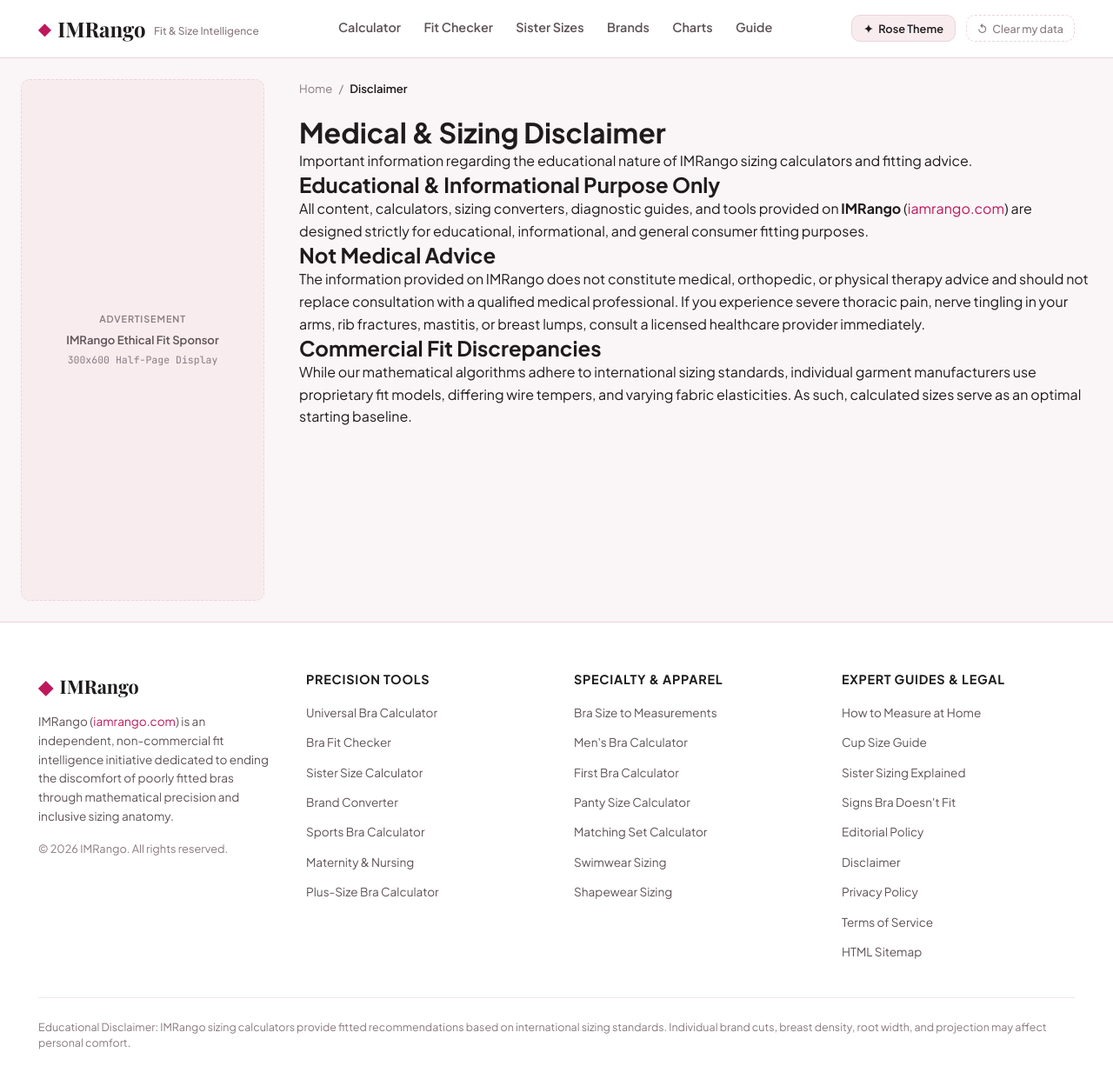
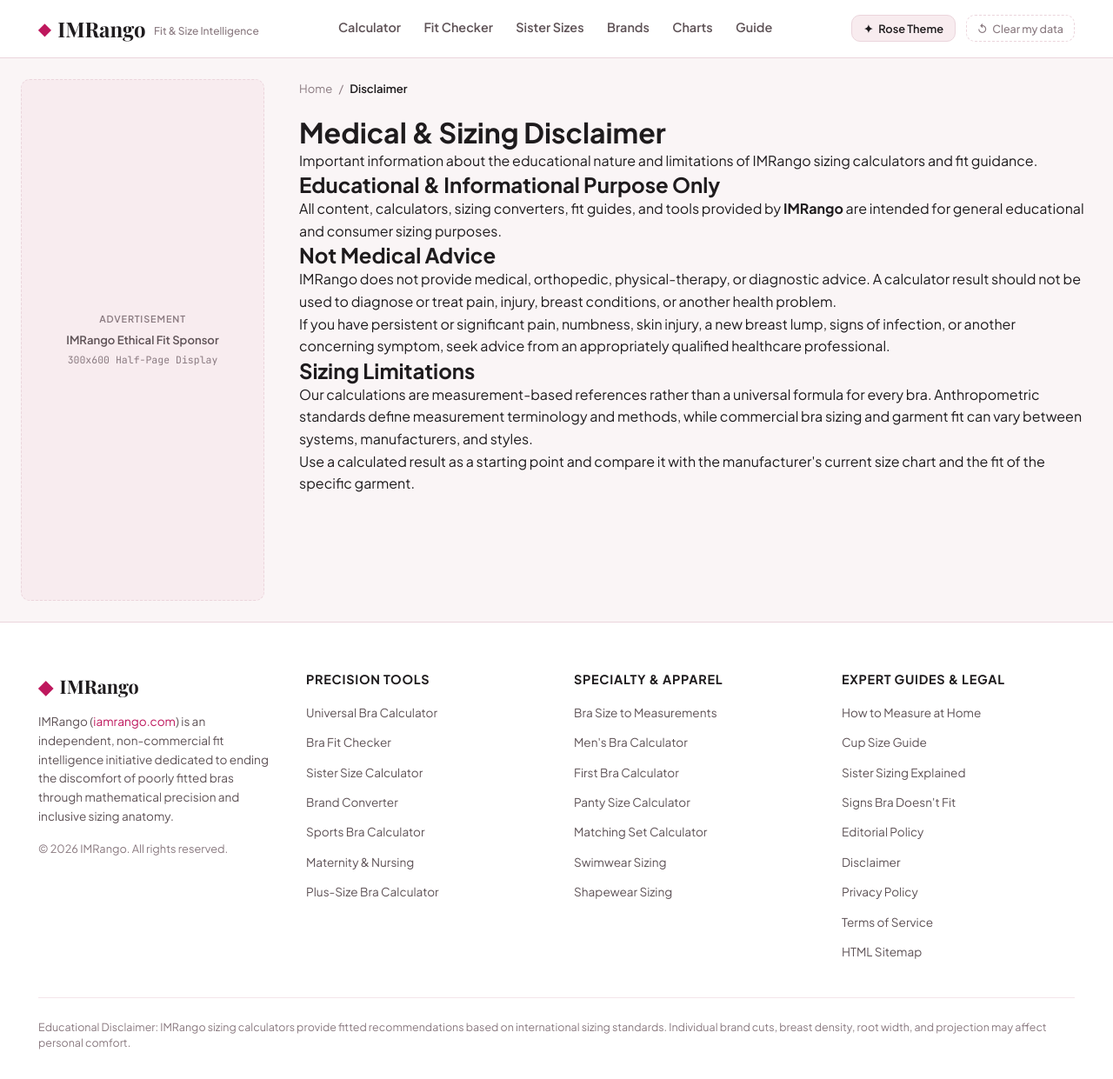
Before and after one commit to sharpedge74-cmyk/Bra-Size-Pro, a Jekyll site: the page built from _pages/disclaimer.html, in a window 1280 px wide and 1241 px high. Shown: the whole window at 87% size. Built offline with Jekyll 4.4.1, drawn with Linux system fonts in a browser that asks for light colours; some web fonts are replaced.

Commit message:
Align trust and editorial policy wording

```diff
--- a/_pages/disclaimer.html
+++ b/_pages/disclaimer.html
@@ -1,22 +1,18 @@
 ---
 layout: page
 title: "Medical & Sizing Disclaimer"
-description: "Important information regarding the educational nature of IMRango sizing calculators and fitting advice."
+description: "Important information about the educational nature and limitations of IMRango sizing calculators and fit guidance."
 permalink: /disclaimer
 breadcrumb_label: "Disclaimer"
 ---
 
 <h2>Educational & Informational Purpose Only</h2>
-<p>
-  All content, calculators, sizing converters, diagnostic guides, and tools provided on <strong>IMRango</strong> (<a href="https://iamrango.com">iamrango.com</a>) are designed strictly for educational, informational, and general consumer fitting purposes.
-</p>
+<p>All content, calculators, sizing converters, fit guides, and tools provided by <strong>IMRango</strong> are intended for general educational and consumer sizing purposes.</p>
 
 <h2>Not Medical Advice</h2>
-<p>
-  The information provided on IMRango does not constitute medical, orthopedic, or physical therapy advice and should not replace consultation with a qualified medical professional. If you experience severe thoracic pain, nerve tingling in your arms, rib fractures, mastitis, or breast lumps, consult a licensed healthcare provider immediately.
-</p>
+<p>IMRango does not provide medical, orthopedic, physical-therapy, or diagnostic advice. A calculator result should not be used to diagnose or treat pain, injury, breast conditions, or another health problem.</p>
+<p>If you have persistent or significant pain, numbness, skin injury, a new breast lump, signs of infection, or another concerning symptom, seek advice from an appropriately qualified healthcare professional.</p>
 
-<h2>Commercial Fit Discrepancies</h2>
-<p>
-  While our mathematical algorithms adhere to international sizing standards, individual garment manufacturers use proprietary fit models, differing wire tempers, and varying fabric elasticities. As such, calculated sizes serve as an optimal starting baseline.
-</p>
+<h2>Sizing Limitations</h2>
+<p>Our calculations are measurement-based references rather than a universal formula for every bra. Anthropometric standards define measurement terminology and methods, while commercial bra sizing and garment fit can vary between systems, manufacturers, and styles.</p>
+<p>Use a calculated result as a starting point and compare it with the manufacturer's current size chart and the fit of the specific garment.</p>
```
